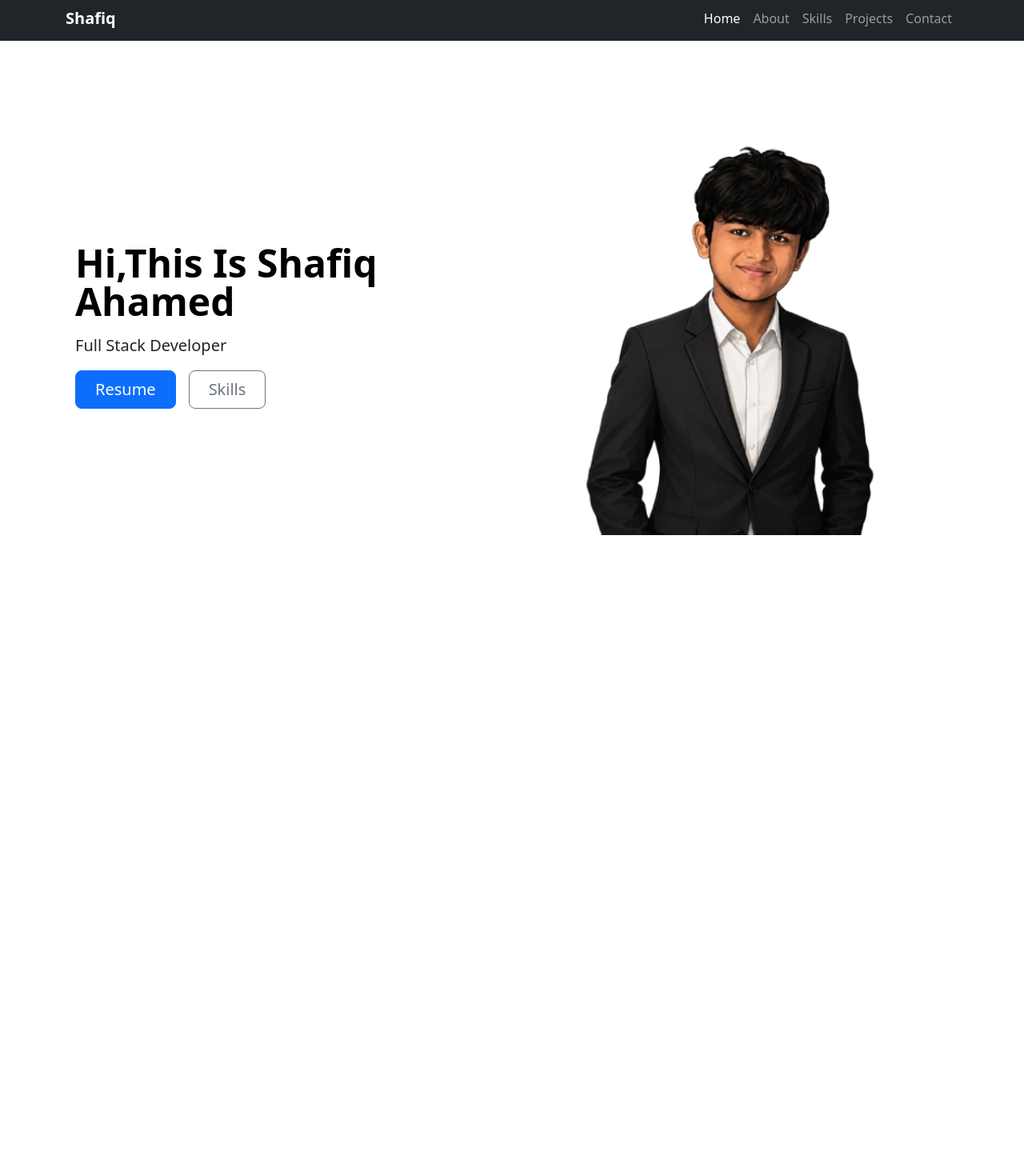
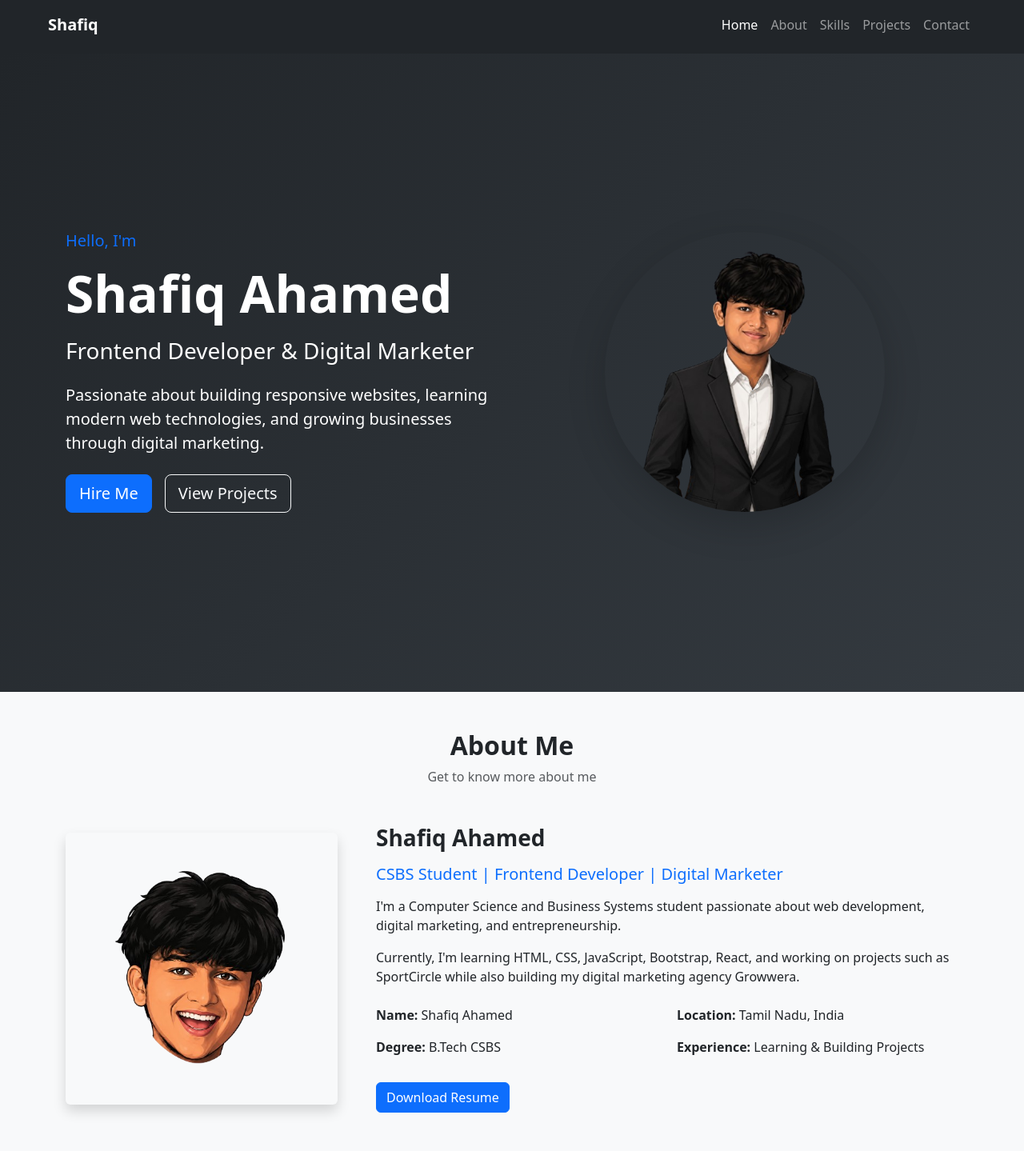
Before and after one commit to Shafiq-11/portfolio-shafiq, a plain HTML site: page index.html in a window 1280 px wide. Shown: the part 5-1444 px from the top of the page at 80% size. Before the commit the page ends 800 px from the top, so only its background shows below. Drawn offline with nearby package versions, Linux system fonts and the light colour scheme.

Commit message:
updated-1

```diff
--- a/index.html
+++ b/index.html
@@ -5,13 +5,15 @@
     <meta charset="UTF-8">
     <meta name="viewport" content="width=device-width, initial-scale=1.0">
     <title>Document</title>
+    <link rel="stylesheet" href="style.css">
     <link href="https://cdn.jsdelivr.net/npm/bootstrap@5.3.8/dist/css/bootstrap.min.css" rel="stylesheet"
         integrity="sha384-sRIl4kxILFvY47J16cr9ZwB07vP4J8+LH7qKQnuqkuIAvNWLzeN8tE5YBujZqJLB" crossorigin="anonymous">
 </head>
 
 <body>
-    <nav class="navbar navbar-expand-lg navbar-dark bg-dark">
-        <div class="container">
+    <div class="container-fluid px-0 " id="bg_color">
+        <nav class="navbar navbar-expand-lg navbar-dark bg-dark px-5 py-3 fixed-top">
+            <div class="container-fluid">
 
                 <a class="navbar-brand fw-bold" href="#">
                     Shafiq
@@ -49,22 +51,128 @@
                     </ul>
 
                 </div>
+            </div>
+        </nav>
+        <section class="hero d-flex align-items-center min-vh-100 bg-dark text-white">
+            <div class="container">
+                <div class="row align-items-center g-5">
+
+                    <!-- Left Content -->
+                    <div class="col-lg-6 text-center text-lg-start">
+
+                        <h5 class="text-primary mb-3">
+                            Hello, I'm
+                        </h5>
+
+                        <h1 class="display-3 fw-bold mb-3">
+                            Shafiq Ahamed
+                        </h1>
+
+                        <h3 class="mb-4">
+                            Frontend Developer & Digital Marketer
+                        </h3>
+
+                        <p class="lead mb-4">
+                            Passionate about building responsive websites,
+                            learning modern web technologies, and growing
+                            businesses through digital marketing.
+                        </p>
+
+                        <div class="d-flex gap-3 justify-content-center justify-content-lg-start">
+
+                            <a href="#contact" class="btn btn-primary btn-lg">
+                                Hire Me
+                            </a>
+
+                            <a href="#projects" class="btn btn-outline-light btn-lg">
+                                View Projects
+                            </a>
 
                         </div>
-    </nav>
-    <div class="container col-xxl-8 px-4 py-5">
-        <div class="row flex-lg-row-reverse align-items-center g-5 py-5">
-            <div class="col-10 col-sm-8 col-lg-6"> <img src="shaaa.png" class="d-block mx-lg-auto img-fluid"
-                    alt="Bootstrap Themes" width="700" height="500" loading="lazy"> </div>
-            <div class="col-lg-6">
-                <h1 class="display-5 fw-bold text-body-emphasis lh-1 mb-3">Hi,This Is Shafiq Ahamed</h1>
-                <p class="lead">Full Stack Developer</p>
-                <div class="d-grid gap-2 d-md-flex justify-content-md-start"> <button type="button"
-                        class="btn btn-primary btn-lg px-4 me-md-2">Resume</button> <button type="button"
-                        class="btn btn-outline-secondary btn-lg px-4">Skills</button> </div>
+
+                    </div>
+
+                    <!-- Right Content -->
+                    <div class="col-lg-6 text-center">
+
+                        <img src="shaaa.png" alt="Profile" class="img-fluid rounded-circle shadow-lg"
+                            style="max-width: 350px;">
+
+                    </div>
+
                 </div>
             </div>
+        </section>
+        <section id="about" class="py-5 bg-light">
+    <div class="container">
+
+        <!-- Section Heading -->
+        <div class="text-center mb-5">
+            <h2 class="fw-bold">About Me</h2>
+            <p class="text-muted">
+                Get to know more about me
+            </p>
         </div>
+
+        <div class="row align-items-center g-5">
+
+            <!-- Image -->
+            <div class="col-lg-4 text-center">
+                <img
+                    src="ChatGPT_Image_Jun_19__2026__06_08_34_PM-removebg-preview.png"
+                    alt="Shafiq"
+                    class="img-fluid rounded shadow"
+                >
+            </div>
+
+            <!-- Content -->
+            <div class="col-lg-8">
+
+                <h3 class="fw-bold mb-3">
+                    Shafiq Ahamed
+                </h3>
+
+                <h5 class="text-primary mb-3">
+                    CSBS Student | Frontend Developer | Digital Marketer
+                </h5>
+
+                <p class="mb-3">
+                    I'm a Computer Science and Business Systems student
+                    passionate about web development, digital marketing,
+                    and entrepreneurship.
+                </p>
+
+                <p class="mb-4">
+                    Currently, I'm learning HTML, CSS, JavaScript,
+                    Bootstrap, React, and working on projects such as
+                    SportCircle while also building my digital marketing
+                    agency Growwera.
+                </p>
+
+                <!-- Quick Info -->
+                <div class="row">
+
+                    <div class="col-md-6">
+                        <p><strong>Name:</strong> Shafiq Ahamed</p>
+                        <p><strong>Degree:</strong> B.Tech CSBS</p>
+                    </div>
+
+                    <div class="col-md-6">
+                        <p><strong>Location:</strong> Tamil Nadu, India</p>
+                        <p><strong>Experience:</strong> Learning & Building Projects</p>
+                    </div>
+                </div>
+
+                <a href="#" class="btn btn-primary mt-3">
+                    Download Resume
+                </a>
+
+            </div>
+
+        </div>
+
+    </div>
+</section>
         <script src="https://cdn.jsdelivr.net/npm/bootstrap@5.3.8/dist/js/bootstrap.bundle.min.js"
             integrity="sha384-FKyoEForCGlyvwx9Hj09JcYn3nv7wiPVlz7YYwJrWVcXK/BmnVDxM+D2scQbITxI"
             crossorigin="anonymous"></script>
--- a/style.css
+++ b/style.css
@@ -0,0 +1,29 @@
+#typing{
+    color: red;
+}
+#bg_color{
+
+    background: rgb(255 196 69 / 20%);
+}
+#hero{
+    padding-top: 100px;
+}
+body{
+    padding-top: 70px;
+}
+
+.hero{
+    background: linear-gradient(
+        135deg,
+        #212529,
+        #343a40
+    );
+}
+
+.hero img{
+    transition: transform 0.4s ease;
+}
+
+.hero img:hover{
+    transform: scale(1.05);
+}
```
Also changed, not shown: ChatGPT Image Jun 19, 2026, 06_08_34 PM.png (added), ChatGPT_Image_Jun_19__2026__06_08_34_PM-removebg-preview.png (added), aboutsha.png (added), statement.js (added). Lines whose indentation alone changed are shown as unchanged.
